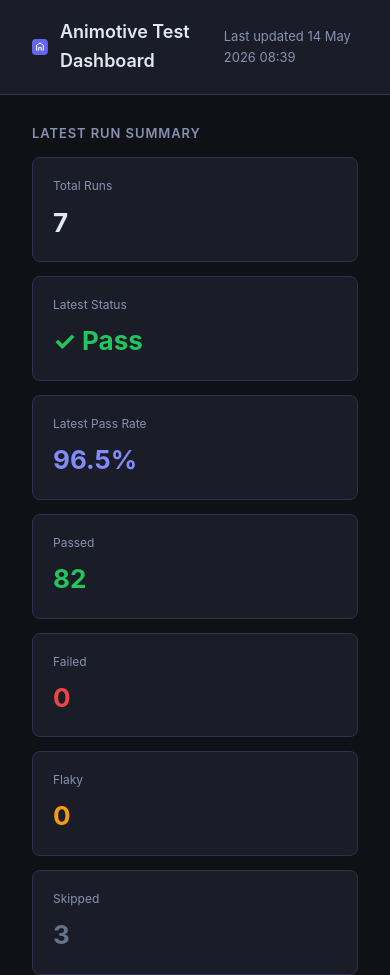
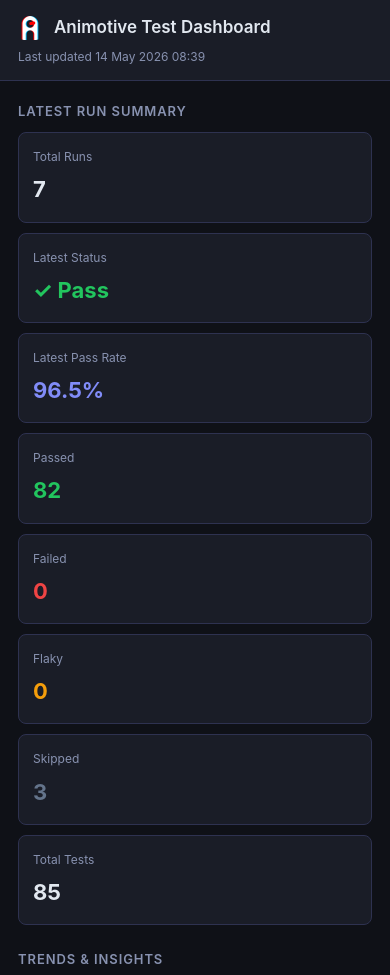
Before and after one commit to MLeslie-Retinize/animotive-test-dashboard, a plain HTML site: page index.html in a window 390 px wide. Shown: the top 975 px of the page. Drawn offline with nearby package versions, Linux system fonts and the light colour scheme.

Commit message:
Add app icons and responsive header styles
Add two new icon assets (assets/animotive_icon.png, assets/animotive_icon_small.png) and wire them up as the favicon/shortcut icon in index.html. Replace the inline SVG header logo with an <img> using the new icon and add a .header-logo rule. Introduce responsive CSS (breakpoints at 980px and 640px) to improve spacing, grid layout, card/chart sizing, table padding and header behavior on smaller screens.

```diff
--- a/index.html
+++ b/index.html
@@ -4,6 +4,8 @@
   <meta charset="UTF-8" />
   <meta name="viewport" content="width=device-width, initial-scale=1.0" />
   <title>Animotive Test Dashboard</title>
+  <link rel="icon" type="image/svg+xml" href="assets/animotive_icon.png" />
+  <link rel="shortcut icon" href="assets/animotive_icon_small.png" />
   <script src="https://cdn.jsdelivr.net/npm/chart.js@4.4.3/dist/chart.umd.min.js"></script>
   <style>
     *, *::before, *::after { box-sizing: border-box; margin: 0; padding: 0; }
@@ -41,6 +43,13 @@
       display: flex;
       align-items: center;
       gap: 12px;
+    }
+    .header-logo {
+      width: 24px;
+      height: 24px;
+      border-radius: 6px;
+      display: block;
+      flex: 0 0 auto;
     }
     header h1 { font-size: 18px; font-weight: 600; color: var(--text); }
     header .subtitle { color: var(--muted); font-size: 13px; margin-left: auto; }
@@ -170,16 +179,97 @@
       background: var(--surface2); border: 1px solid var(--border); color: var(--text);
       padding: 4px 8px; border-radius: 5px; font-size: 12px; cursor: pointer;
     }
+
+    @media (max-width: 980px) {
+      header {
+        padding: 14px 18px;
+        flex-wrap: wrap;
+        row-gap: 6px;
+      }
+
+      header h1 {
+        font-size: 17px;
+      }
+
+      header .subtitle {
+        width: 100%;
+        margin-left: 0;
+        font-size: 12px;
+      }
+
+      main {
+        padding: 20px 18px 28px;
+      }
+
+      .cards {
+        grid-template-columns: repeat(2, minmax(0, 1fr));
+      }
+
+      .charts-grid {
+        grid-template-columns: 1fr;
+      }
+
+      .chart-box,
+      .chart-box.wide {
+        grid-column: auto;
+      }
+    }
+
+    @media (max-width: 640px) {
+      .section {
+        margin-bottom: 24px;
+      }
+
+      .section-title {
+        margin-bottom: 10px;
+      }
+
+      .cards {
+        grid-template-columns: 1fr;
+        gap: 10px;
+      }
+
+      .card {
+        padding: 14px 14px;
+      }
+
+      .card .value {
+        font-size: 22px;
+      }
+
+      .chart-box {
+        padding: 14px;
+      }
+
+      .chart-box h3 {
+        margin-bottom: 10px;
+      }
+
+      .range-row {
+        flex-wrap: wrap;
+        gap: 6px;
+      }
+
+      thead th,
+      tbody td {
+        padding: 9px 10px;
+      }
+
+      tbody td.mono {
+        font-size: 11px;
+      }
+
+      .pagination {
+        justify-content: center;
+        flex-wrap: wrap;
+      }
+    }
   </style>
 </head>
 <body>
 
 <header>
-  <svg width="24" height="24" viewBox="0 0 24 24" fill="none" xmlns="http://www.w3.org/2000/svg">
-    <rect width="24" height="24" rx="6" fill="#6366f1"/>
-    <path d="M7 17V9l5-3 5 3v8" stroke="white" stroke-width="1.5" stroke-linecap="round" stroke-linejoin="round"/>
-    <path d="M10 17v-4h4v4" stroke="white" stroke-width="1.5" stroke-linecap="round" stroke-linejoin="round"/>
-  </svg>
+  <img class="header-logo" src="assets/animotive_icon.png" alt="Animotive logo" />
   <h1>Animotive Test Dashboard</h1>
   <span class="subtitle" id="lastUpdated">Loading…</span>
 </header>
```
Also changed, not shown: assets/animotive_icon.png (added), assets/animotive_icon_small.png (added).
